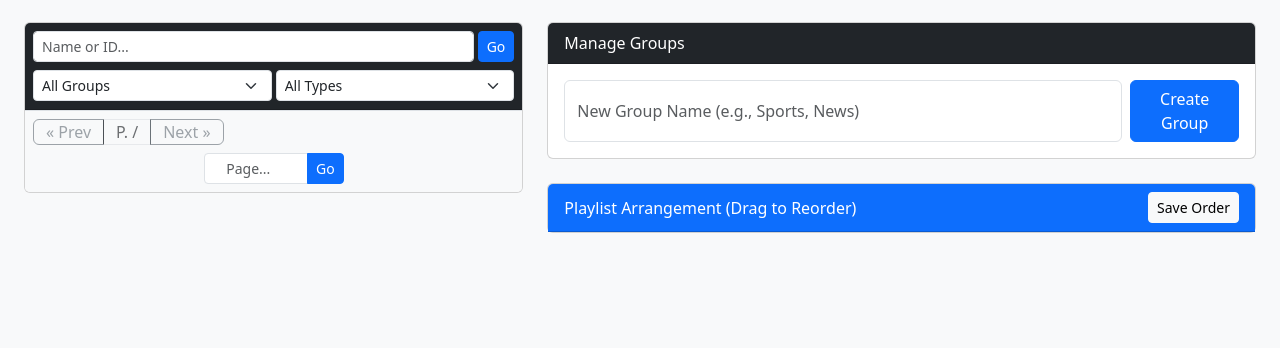
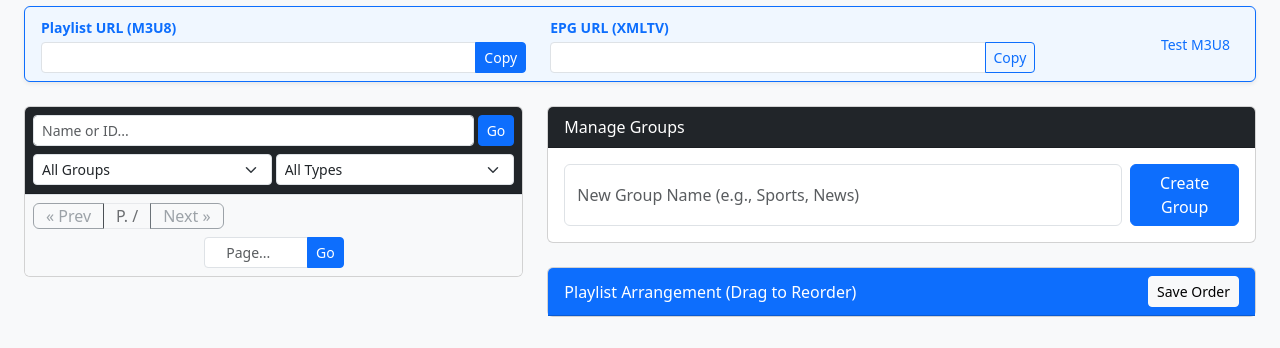
Before and after one commit to thanhnt94/iptvmanager, a Flask app: template app/modules/playlists/templates/playlists/view.html in a window 1280 px wide. Shown: the part 128-476 px from the top of the page. Run offline with Flask 3, Linux system fonts and the light colour scheme; the template is opened without the code that fills it, so the values that code supplies are empty.

Commit message:
feat: Implement playlist management module with dynamic M3U8/XMLTV publishing and a UI for channel selection and reordering.

```diff
--- a/app/modules/playlists/templates/playlists/view.html
+++ b/app/modules/playlists/templates/playlists/view.html
@@ -3,6 +3,35 @@
 {% block content %}
 <div class="container-fluid px-4">
     <h2>Managing Playlist: {{ profile.name }}</h2>
+
+    <!-- Share & Export Section -->
+    <div class="row mb-4">
+        <div class="col-12">
+            <div class="card border-primary shadow-sm" style="background-color: #f0f7ff;">
+                <div class="card-body py-2 px-3">
+                    <div class="row align-items-center">
+                        <div class="col-md-5 mb-2 mb-md-0">
+                            <label class="form-label small mb-1 fw-bold text-primary">Playlist URL (M3U8)</label>
+                            <div class="input-group input-group-sm">
+                                <input type="text" class="form-control bg-white" id="shareM3U" value="{{ share_url }}" readonly>
+                                <button class="btn btn-primary" type="button" onclick="copyToClipboard('shareM3U', this)">Copy</button>
+                            </div>
+                        </div>
+                        <div class="col-md-5 mb-2 mb-md-0">
+                            <label class="form-label small mb-1 fw-bold text-primary">EPG URL (XMLTV)</label>
+                            <div class="input-group input-group-sm">
+                                <input type="text" class="form-control bg-white" id="shareXML" value="{{ epg_url }}" readonly>
+                                <button class="btn btn-outline-primary" type="button" onclick="copyToClipboard('shareXML', this)">Copy</button>
+                            </div>
+                        </div>
+                        <div class="col-md-2 text-md-end">
+                            <a href="{{ share_url }}" target="_blank" class="btn btn-sm btn-link text-decoration-none">Test M3U8</a>
+                        </div>
+                    </div>
+                </div>
+            </div>
+        </div>
+    </div>
     <div class="row mt-4">
         <!-- Sidebar: All Available Channels -->
         <div class="col-md-5">
@@ -175,6 +204,24 @@
 
 <script src="https://cdn.jsdelivr.net/npm/sortablejs@1.15.0/Sortable.min.js"></script>
 <script>
+function copyToClipboard(id, btn) {
+    const input = document.getElementById(id);
+    input.select();
+    input.setSelectionRange(0, 99999);
+    navigator.clipboard.writeText(input.value).then(() => {
+        const originalText = btn.innerText;
+        btn.innerText = 'Copied!';
+        btn.classList.replace('btn-primary', 'btn-success');
+        btn.classList.replace('btn-outline-primary', 'btn-success');
+        setTimeout(() => {
+            btn.innerText = originalText;
+            btn.classList.replace('btn-success', 'btn-primary');
+            // If it was outline, it needs more care, but this is fine for now
+            if (id === 'shareXML') btn.classList.add('btn-outline-primary'), btn.classList.remove('btn-primary');
+        }, 2000);
+    });
+}
+
     const el = document.getElementById('sortable-list');
     const sortable = Sortable.create(el, {
         animation: 150,
```
Also changed, not shown: app/modules/playlists/routes.py (+11 -1 lines).
